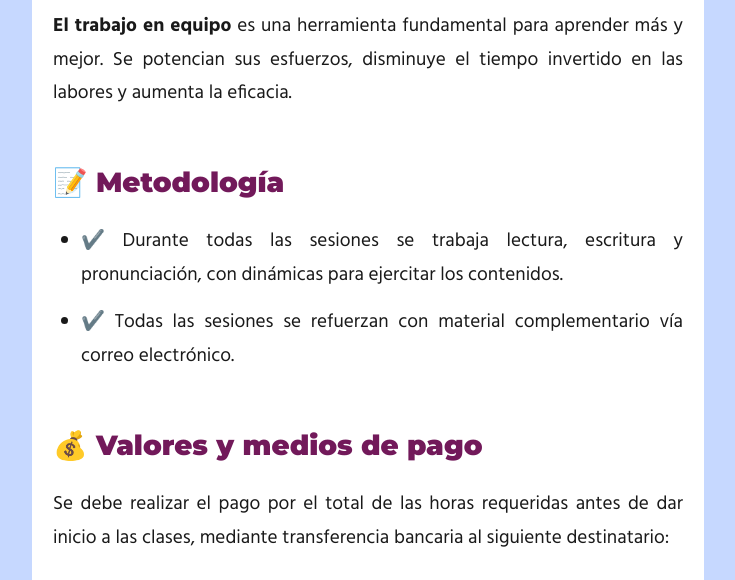
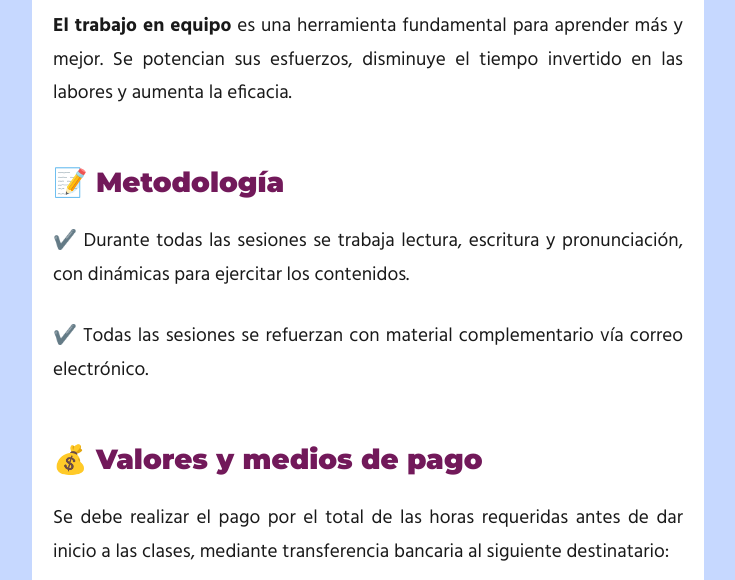
Before and after one commit to marcelavaldes/latelierdufrancais, a Gatsby site: page /talleres/ in a window 1280 px wide. Shown: the part 205-785 px from the top of the page, without its empty margins (272-1007 px from the left). Built offline with nearby package versions, Linux system fonts and the light colour scheme; Gatsby itself is replaced by a stand-in of ours; some packages are replaced by stand-ins of ours.

Commit message:
prueba 2 chek

```diff
--- a/content/blog/talleres/index.md
+++ b/content/blog/talleres/index.md
@@ -11,9 +11,9 @@
 
 ## 📝 Metodología
 
-- ✔️ Durante todas las sesiones se trabaja lectura, escritura y pronunciación, con dinámicas para ejercitar los contenidos.
+✔️ Durante todas las sesiones se trabaja lectura, escritura y pronunciación, con dinámicas para ejercitar los contenidos.
 
-- ✔️ Todas las sesiones se refuerzan con material complementario vía correo electrónico.
+✔️ Todas las sesiones se refuerzan con material complementario vía correo electrónico.
 
 ## 💰 Valores y medios de pago
 
```
